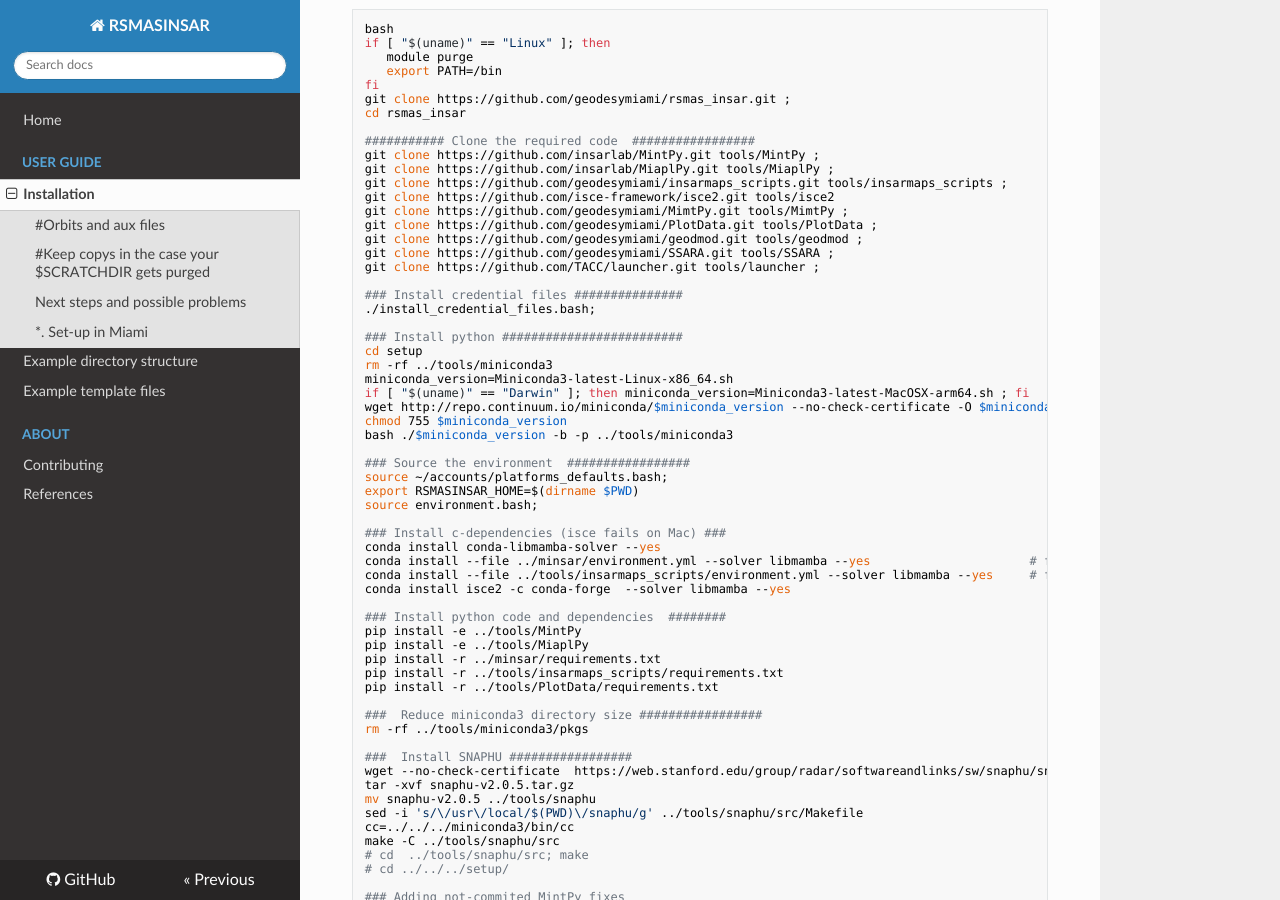
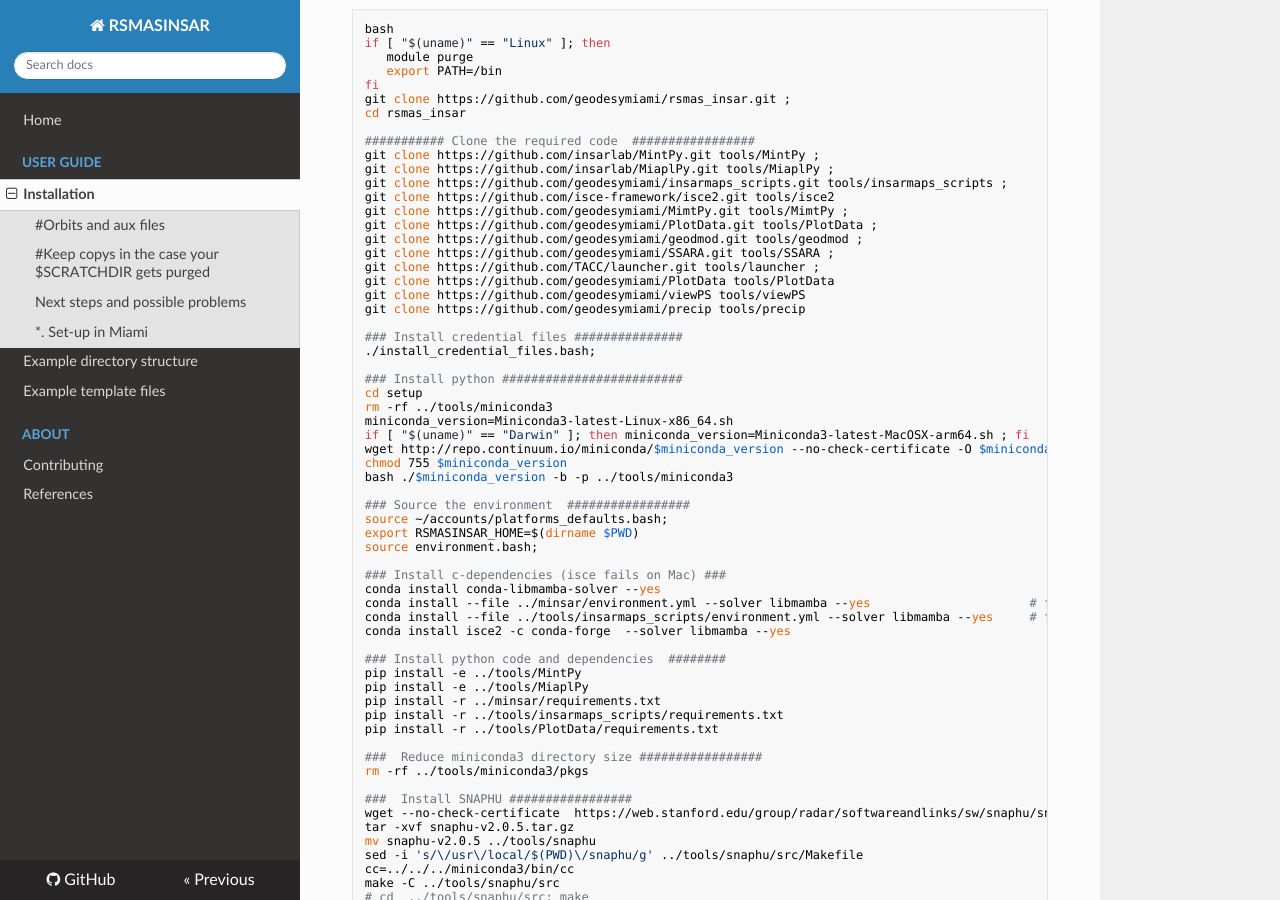
Before and after one commit to geodesymiami/rsmas_insar, an MkDocs documentation site: the page built from docs/installation.md, in a window 1280 px wide and 900 px high, scrolled down 548 px. Built offline with MkDocs 1.6.1, drawn with Linux system fonts in a browser that asks for light colours; nearby versions of some CDN libraries.

Commit message:
Update installation.md

```diff
--- a/docs/installation.md
+++ b/docs/installation.md
@@ -37,6 +37,9 @@ git clone https://github.com/geodesymiami/PlotData.git tools/PlotData ;
 git clone https://github.com/geodesymiami/geodmod.git tools/geodmod ;
 git clone https://github.com/geodesymiami/SSARA.git tools/SSARA ;
 git clone https://github.com/TACC/launcher.git tools/launcher ;
+git clone https://github.com/geodesymiami/PlotData tools/PlotData
+git clone https://github.com/geodesymiami/viewPS tools/viewPS
+git clone https://github.com/geodesymiami/precip tools/precip
 
 ### Install credential files ###############
 ./install_credential_files.bash;
```
